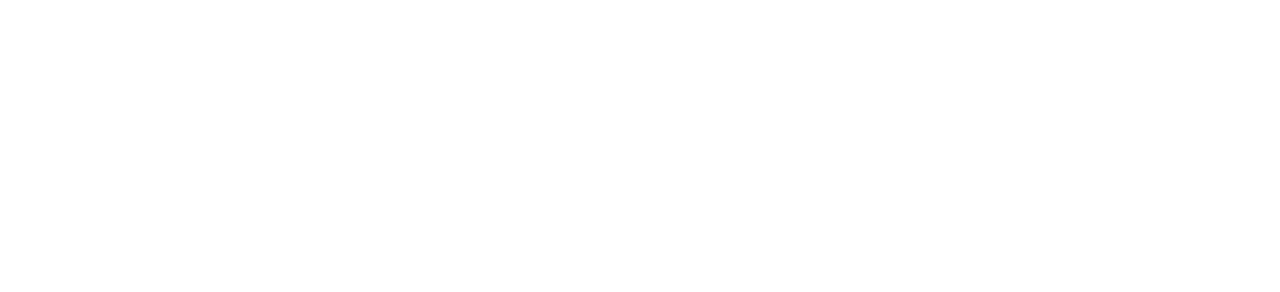
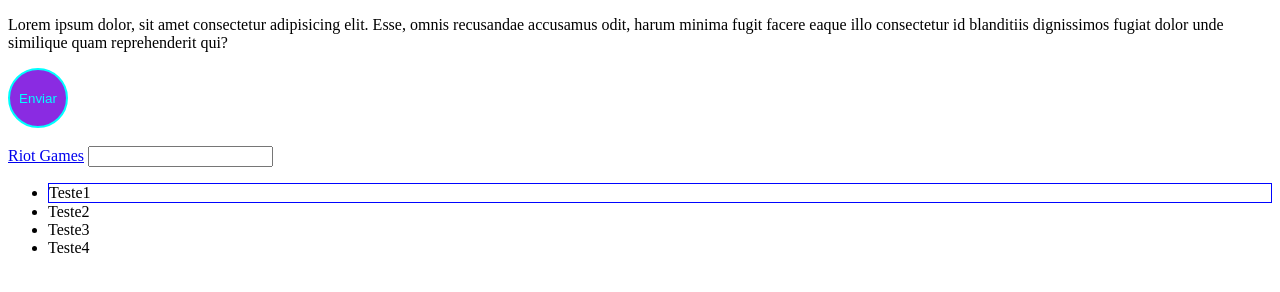
Before and after one commit to Nick-Almeida/DEV_WEBIOS_2024, a plain HTML site: page CSS/CSS07-Pseudo/index.html in a window 1280 px wide. Drawn offline with Linux system fonts and the light colour scheme.

Commit message:
Começo Aula 7 de CSS

```diff
--- a/CSS/CSS07-Pseudo/index.html
+++ b/CSS/CSS07-Pseudo/index.html
@@ -3,9 +3,29 @@
 <head>
     <meta charset="UTF-8">
     <meta name="viewport" content="width=device-width, initial-scale=1.0">
-    <title>Document</title>
+    <link rel="stylesheet" href="./style.css">
+    <title>PseudoClasse e PseudoElemento</title>
 </head>
 <body>
+    <p>
+        Lorem ipsum dolor, sit amet consectetur adipisicing elit. Esse, omnis recusandae accusamus odit, harum minima fugit facere eaque illo consectetur id blanditiis dignissimos fugiat dolor unde similique quam reprehenderit qui?
+    </p>
+
+    <button>Enviar</button> <br><br>
+
+    <a href="https://www.riotgames.com/pt-br">Riot Games</a>
+
+    <input type="text">
+
+    <ul>
+        <li>Teste1</li>
+        <li>Teste2</li>
+        <li>Teste3</li>
+        <li>Teste4</li>
+    </ul>
+
+
+
 
 </body>
 </html>
--- a/CSS/CSS07-Pseudo/style.css
+++ b/CSS/CSS07-Pseudo/style.css
@@ -0,0 +1,30 @@
+button{
+    background-color: blueviolet;
+    color: aqua;
+    width: 60px;
+    height: 60px;
+    border: 2px solid aqua;
+    border-radius: 100%;
+}
+
+button:hover{
+    background-color: black;
+    color: red;
+    border: 2px solid red;
+    cursor: pointer;
+    position: relative;
+    left: 200px;
+}
+
+p:hover{
+    color: yellow;
+    background-image: linear-gradient(darkblue, violet);
+}
+
+input:focus{
+    background-color: lightblue;
+}
+
+li:first-child{
+    border: 1px solid rgb(0, 4, 255);
+}
```
